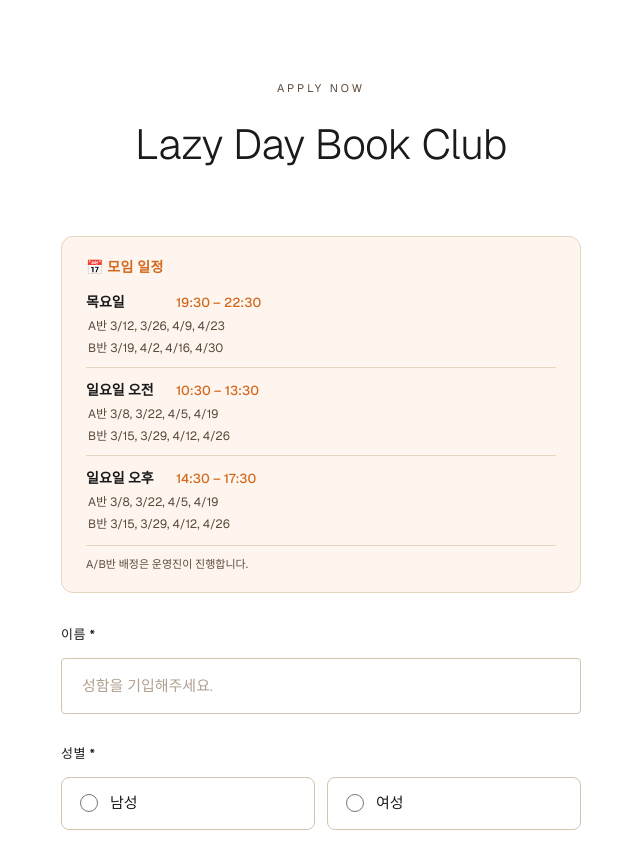
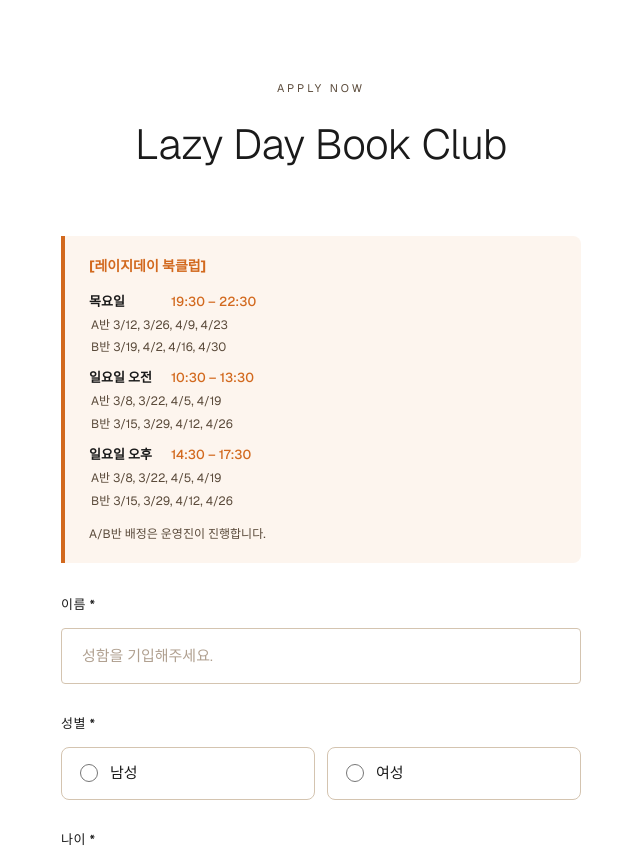
Before and after one commit to LinkyDev01/testLanding, a Next.js app: page /lounge/book-club/apply in a window 1280 px wide. Shown: the top 847 px of the page, without its empty margins (319-959 px from the left). Built offline with nearby package versions, Linux system fonts and the light colour scheme; a web font is replaced by a local one.

Commit message:
change : apply 페이지 css 수정

```diff
--- a/app/lounge/book-club/apply/page.module.css
+++ b/app/lounge/book-club/apply/page.module.css
@@ -324,49 +324,42 @@
 /* Schedule Notice */
 .scheduleNotice {
     background: var(--light-accent);
-    border: 1.5px solid #e8d5c0;
-    border-radius: 12px;
+    border-left: 4px solid var(--accent-color);
+    border-radius: 0 8px 8px 0;
     padding: 20px 24px;
     margin-bottom: 32px;
 }
 
 .scheduleNoticeTitle {
     font-size: 14px;
-    font-weight: 600;
+    font-weight: 700;
     color: var(--accent-color);
-    margin-bottom: 14px;
-    letter-spacing: 0.3px;
+    margin: 0 0 14px 0;
 }
 
 .scheduleNoticeGrid {
     display: flex;
     flex-direction: column;
-    gap: 12px;
+    gap: 10px;
 }
 
 .scheduleNoticeItem {
     display: flex;
     flex-wrap: wrap;
     align-items: baseline;
-    gap: 4px 10px;
-    padding-bottom: 10px;
-    border-bottom: 1px solid #e8d5c0;
-}
-
-.scheduleNoticeItem:last-child {
-    border-bottom: none;
-    padding-bottom: 0;
+    gap: 2px 10px;
+    font-size: 13px;
+    color: var(--text-secondary);
+    line-height: 1.7;
 }
 
 .scheduleNoticeDay {
-    font-size: 14px;
     font-weight: 600;
     color: var(--text-primary);
-    min-width: 80px;
+    min-width: 72px;
 }
 
 .scheduleNoticeTime {
-    font-size: 13px;
     color: var(--accent-color);
     font-weight: 500;
 }
@@ -379,11 +372,9 @@
 }
 
 .scheduleNoticeNote {
-    font-size: 11px;
+    font-size: 12px;
     color: var(--text-secondary);
-    margin-top: 12px;
-    padding-top: 10px;
-    border-top: 1px solid #e8d5c0;
+    margin-top: 14px;
 }
 
 /* Schedule (legacy) */
--- a/app/lounge/book-club/apply/page.tsx
+++ b/app/lounge/book-club/apply/page.tsx
@@ -103,18 +103,18 @@ export default function BookClubApplyPage() {
 
           {/* 일정 공지 */}
           <div className={styles.scheduleNotice}>
-            <div className={styles.scheduleNoticeTitle}>📅 모임 일정</div>
+            <p className={styles.scheduleNoticeTitle}>[레이지데이 북클럽]</p>
             <div className={styles.scheduleNoticeGrid}>
               {scheduleInfo.map(({ label, time, datesA, datesB }) => (
                 <div key={label} className={styles.scheduleNoticeItem}>
-                  <div className={styles.scheduleNoticeDay}>{label}</div>
-                  <div className={styles.scheduleNoticeTime}>{time}</div>
-                  <div className={styles.scheduleNoticeDates}>A반 {datesA}</div>
-                  <div className={styles.scheduleNoticeDates}>B반 {datesB}</div>
+                  <span className={styles.scheduleNoticeDay}>{label}</span>
+                  <span className={styles.scheduleNoticeTime}>{time}</span>
+                  <span className={styles.scheduleNoticeDates}>A반 {datesA}</span>
+                  <span className={styles.scheduleNoticeDates}>B반 {datesB}</span>
                 </div>
               ))}
             </div>
-            <div className={styles.scheduleNoticeNote}>A/B반 배정은 운영진이 진행합니다.</div>
+            <p className={styles.scheduleNoticeNote}>A/B반 배정은 운영진이 진행합니다.</p>
           </div>
 
           <form className={styles.applicationForm} id="applicationForm" onSubmit={handleSubmit}>
```
